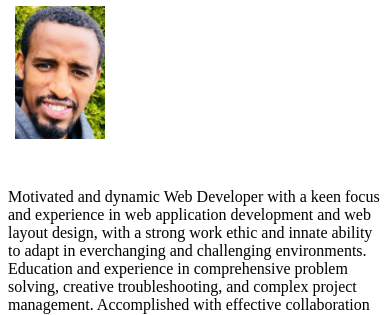
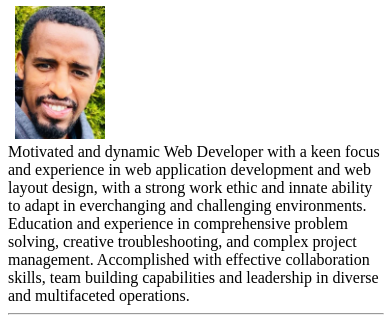
Before and after one commit to zemenumk/zemenuportifolio, a plain HTML site: page index.html in a window 390 px wide. Shown: the part 132-447 px from the top of the page. Drawn offline with Linux system fonts and the light colour scheme.

Commit message:
Update style.css

```diff
--- a/style.css
+++ b/style.css
@@ -2,17 +2,18 @@
     display:flex;
 }
 #Summary{
-    margin-right: auto;
+        margin-right: auto;
     margin-left: 16px;
-    padding-top: 45px;
+    padding-top: 35px;
 }
 #image{margin-left: 7px;}
-@media screen and (max-width: 680px) {
+@media screen and (max-width: 580px) {
     #imgANDsummary {
       display: block;
     }
         #Summary {
-        margin:auto;
+                margin: auto !important;
+           padding-top: 0%;
 
     }
 
```
